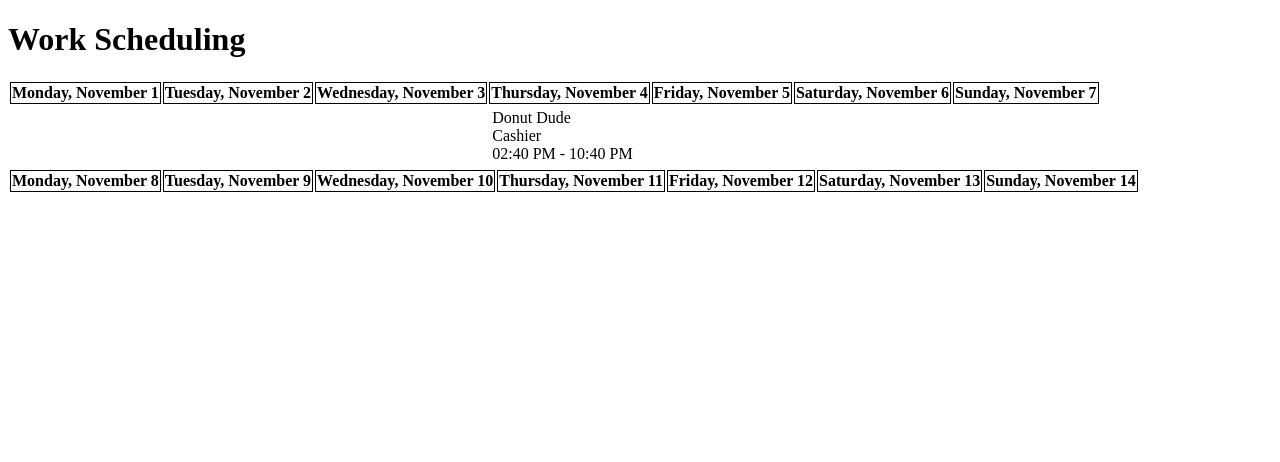
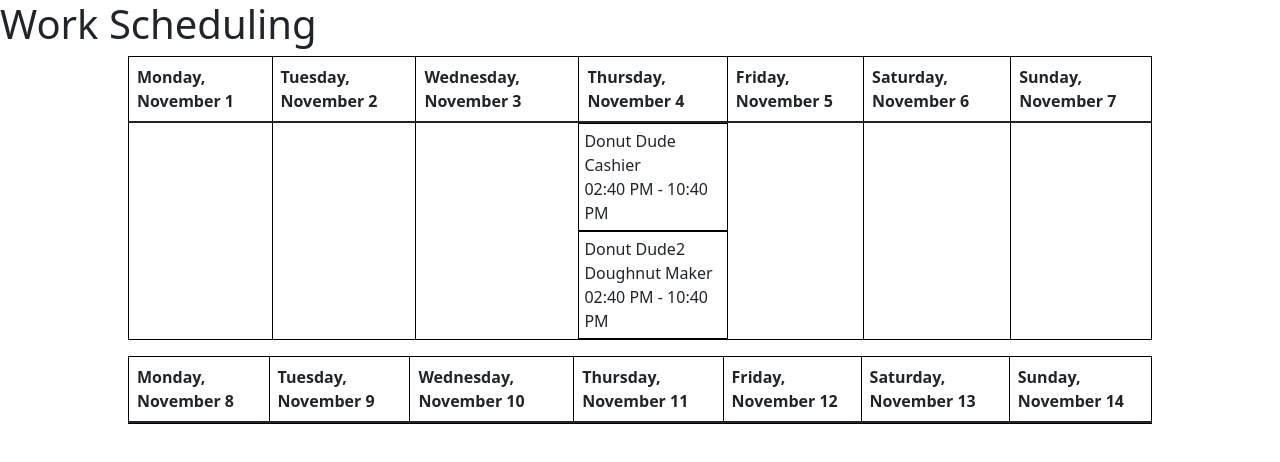
Before and after one commit to jadaforde/WorkSchedulerFrontend, an Angular app: page / in a window 1280 px wide. Shown: the top 462 px of the page. Built offline with nearby package versions, Linux system fonts and the light colour scheme.

Commit message:
edited schedule table to look a little better, added temporary bootstrap imports

```diff
--- a/src/app/components/view-schedule/view-schedule.component.html
+++ b/src/app/components/view-schedule/view-schedule.component.html
@@ -1,8 +1,12 @@
 <!-- Keven Mitchell - 11/5/21 -->
 <!-- this component displays the current week and the upcoming week, dates formatted with pipes -->
 <!-- any shifts within the processedShifts array can be displayed in the marked row, nested objects should work fine-->
-<div>
-    <table>
+
+<!-- CSS only -->
+<link href="https://cdn.jsdelivr.net/npm/bootstrap@5.1.3/dist/css/bootstrap.min.css" rel="stylesheet" integrity="sha384-1BmE4kWBq78iYhFldvKuhfTAU6auU8tT94WrHftjDbrCEXSU1oBoqyl2QvZ6jIW3" crossorigin="anonymous">
+<!-- bootstrap, intended to be duplicate, didnt want to disturb root component -->
+<div style="max-width: 80vw; margin: auto;">
+    <table class="table">
         <thead>
             <tr>
                 <th scope="col" *ngFor="let date of dateRange[0]">{{date | date: 'EEEE, MMMM d'}}</th>
@@ -10,20 +14,20 @@
         </thead>
         <tbody>
             <tr>
-                <td *ngFor="let day of processedShifts[0]; let indexOfElement = index">
-                    <tr *ngFor="let shift of processedShifts[0][indexOfElement]">
+                <td *ngFor="let day of processedShifts[0]; let indexOfElement = index" style="border: 1px solid black; padding: 0;">
+                    <div *ngFor="let shift of processedShifts[0][indexOfElement]" style="border-top: 1px solid black; border-bottom: 1px solid black; padding: 5px;">
                         {{shift.employee.name}}<br>
                         {{shift.shiftType.name}}<br>
                         {{shift.shiftType.startTime | date:'hh:mm aa'}}
                         -
-                        {{shift.shiftType.endTime | date:'hh:mm aa'}}
+                        {{shift.shiftType.endTime | date:'hh:mm aa'}}<br>
                         <!-- use the shift object to display properties here for each cell -->
-                    </tr>
+                    </div>
                 </td>
             </tr>
         </tbody>
     </table>
-    <table>
+    <table class="table">
         <thead>
             <tr>
                 <th scope="col" *ngFor="let date of dateRange[1]">{{date | date: 'EEEE, MMMM d'}}</th>
@@ -31,17 +35,21 @@
         </thead>
         <tbody>
             <tr>
-                <td *ngFor="let day of processedShifts[1]; let indexOfElement = index">
-                    <tr *ngFor="let shift of processedShifts[1][indexOfElement]">
+                <td *ngFor="let day of processedShifts[1]; let indexOfElement = index" style="border: 1px solid black; padding: 0;">
+                    <div *ngFor="let shift of processedShifts[1][indexOfElement]" style="border-top: 1px solid black; border-bottom: 1px solid black; padding: 5px;">
                         {{shift.employee.name}}<br>
                         {{shift.shiftType.name}}<br>
                         {{shift.shiftType.startTime | date:'hh:mm aa'}}
                         -
-                        {{shift.shiftType.endTime | date:'hh:mm aa'}}
+                        {{shift.shiftType.endTime | date:'hh:mm aa'}}<br>
                         <!-- use the shift object to display properties here for each cell -->
-                    </tr>
+                    </div>
                 </td>
             </tr>
         </tbody>
     </table>
 </div>
+
+<!-- JavaScript Bundle with Popper -->
+<script src="https://cdn.jsdelivr.net/npm/bootstrap@5.1.3/dist/js/bootstrap.bundle.min.js" integrity="sha384-ka7Sk0Gln4gmtz2MlQnikT1wXgYsOg+OMhuP+IlRH9sENBO0LRn5q+8nbTov4+1p" crossorigin="anonymous"></script>
+<!-- bootstrap, intended to be duplicate, didnt want to disturb root component -->
--- a/src/app/components/view-schedule/view-schedule.component.ts
+++ b/src/app/components/view-schedule/view-schedule.component.ts
@@ -21,7 +21,9 @@ export class ViewScheduleComponent implements OnInit {
   //TODO: implement a real request and get shifts as an array
   //Any shifts in this fakeShifts array are displayed in the date set by the date property
   fakeShifts:Array<ScheduledShift> = [
-    {"scheduledShiftID":1,"shiftType":new shiftType(0,"Cashier",Date.now(),Date.now()+(8*3600000)),"employee":new Employee(0,"Donut Dude", "ddude123","hashme",0),"date":Date.now()}
+    {"scheduledShiftID":1,"shiftType":new shiftType(0,"Cashier",Date.now(),Date.now()+(8*3600000)),"employee":new Employee(0,"Donut Dude", "ddude123","hashme",0),"date":Date.now()},
+    {"scheduledShiftID":1,"shiftType":new shiftType(0,"Doughnut Maker",Date.now(),Date.now()+(8*3600000)),"employee":new Employee(0,"Donut Dude2", "ddude123","hashme",0),"date":Date.now()}
+
   ];
 
   processedShifts:ScheduledShift[][][] = [];
@@ -47,7 +49,6 @@ export class ViewScheduleComponent implements OnInit {
 
   processShifts(rawShifts:Array<ScheduledShift>)
   {
-    rawShifts.forEach((shift)=>{
     for(let i = 0; i < this.dateRange.length; i++)
     {
       let weekArr:ScheduledShift[][] = [];
@@ -56,17 +57,19 @@ export class ViewScheduleComponent implements OnInit {
       {
         let dayArr:ScheduledShift[] = [];
 
+        rawShifts.forEach(shift =>
+        {
           if(this.dateRange[i][j].getDate() == new Date(shift.date).getDate())
           {
             dayArr.push(shift);
           }
+        });
 
         weekArr[j] = dayArr;
       }
 
       this.processedShifts[i] = weekArr;
     }
-    });
   }
 
 }
```
Lines whose indentation alone changed are shown as unchanged.
